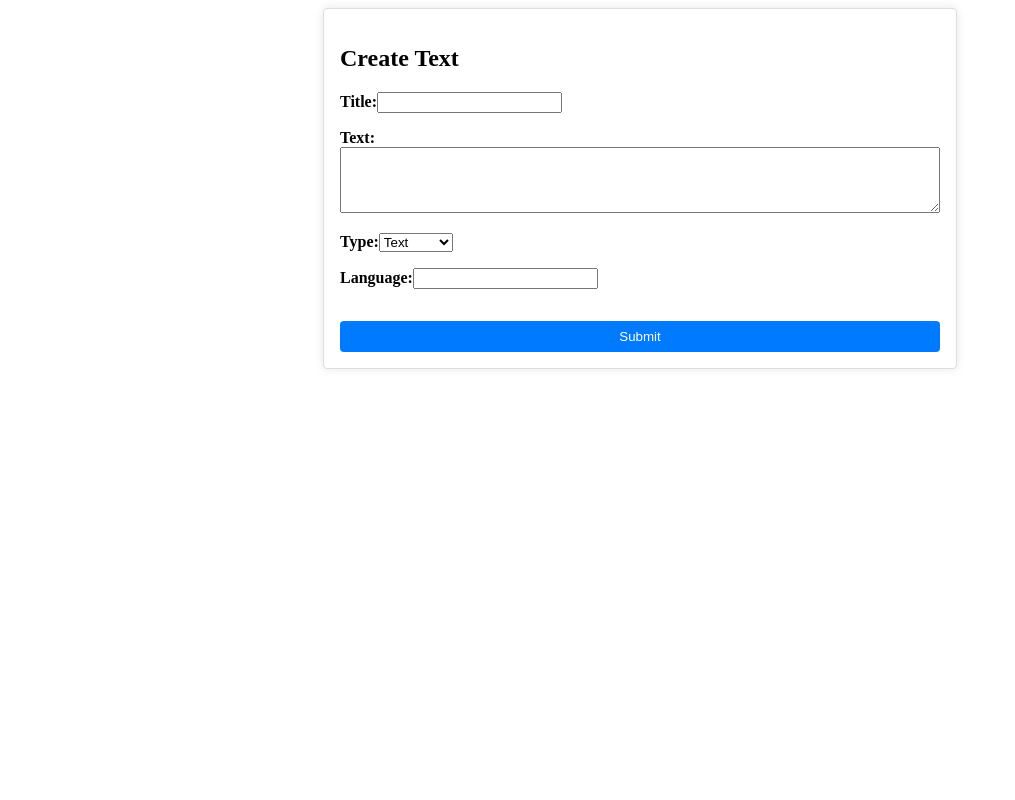
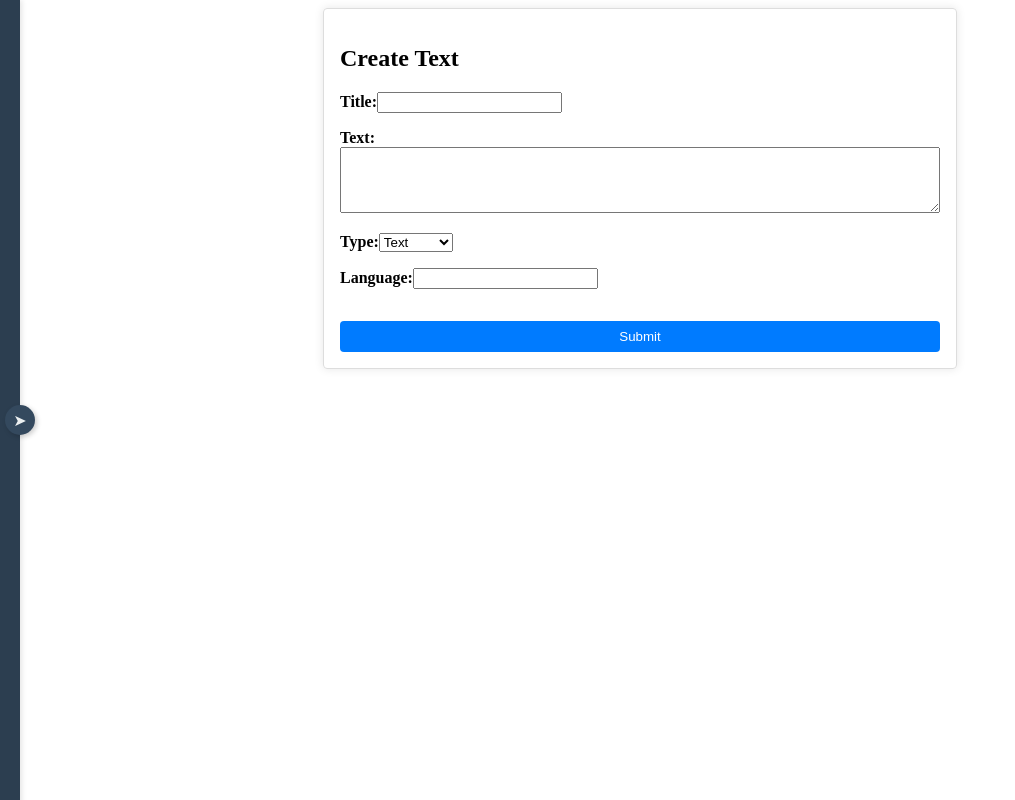
Before and after one commit to xaviza11/TYPE_WAR_APP, a Nuxt app: page /createText in a window 1280 px wide. Shown: the whole page, without its empty margins (0-1015 px from the left). Built offline with nearby package versions, Linux system fonts and the light colour scheme.

Commit message:
import navbar on pages

```diff
--- a/components/NavBar.vue
+++ b/components/NavBar.vue
@@ -14,7 +14,6 @@
           <nav class="nav-links">
             <router-link to="/" class="nav-item">Home</router-link>
             <router-link to="/" class="nav-item">About</router-link>
-            <router-link to="/" class="nav-item">Contact</router-link>
           </nav>
 
           <div class="settings">
@@ -49,7 +48,7 @@
       const username = ref('John Doe');
       const selectedLanguage = ref(Cookies.get('language') || 'en');
       const selectedMode = ref(Cookies.get('mode') || 'normal');
-      const isCollapsed = ref(false);
+      const isCollapsed = ref(true);
 
       const toggleCollapse = () => {
         isCollapsed.value = !isCollapsed.value;
--- a/pages/createText.vue
+++ b/pages/createText.vue
@@ -39,6 +39,7 @@
       <button type="submit">Submit</button>
     </form>
     <Alert v-if="errorMessage" :message="errorMessage" @close="clearErrorMessage" />
+    <NavBar></NavBar>
   </div>
 </template>
 
@@ -47,6 +48,7 @@ import { defineComponent, ref } from 'vue';
 import  Alert  from '../components/Alert.vue';
 import Cookies from 'js-cookie';
 import postCreateText from '../handlers/texts/postCreateText';
+import NavBar from '../components/NavBar.vue'
 
 export default defineComponent({
   name: 'CreateText',
--- a/pages/exercises.vue
+++ b/pages/exercises.vue
@@ -10,6 +10,7 @@
         </li>
       </ul>
     </div>
+    <NavBar></NavBar>
   </div>
 </template>
 
@@ -18,6 +19,7 @@ import { defineComponent, ref } from 'vue';
 import { useRouter } from 'vue-router';
 import getTexts from '../handlers/texts/getTexts';
 import ExerciseList from '../components/ExerciseList.vue';
+import NavBar from '../components/NavBar.vue'
 
 export default defineComponent({
   name: 'ExercisesPage',
--- a/pages/texts.vue
+++ b/pages/texts.vue
@@ -10,6 +10,7 @@
         </li>
       </ul>
     </div>
+    <NavBar></NavBar>
   </div>
 </template>
 
@@ -18,6 +19,7 @@ import { defineComponent, ref } from 'vue';
 import { useRouter } from 'vue-router';
 import ExerciseList from '../components/ExerciseList.vue';
 import getTexts  from '../handlers/texts/getTexts';
+import NavBar from '../components/NavBar.vue'
 
 export default defineComponent({
   name: 'ExercisesPage',
--- a/pages/typePage.vue
+++ b/pages/typePage.vue
@@ -1,6 +1,7 @@
 <template>
-  <div class="home">
+  <div class="TypePage">
     <TypePanel :title="title" :text="text" :language="language" :createdAt="createdAt" />
+    <NavBar></NavBar>
   </div>
 </template>
 
@@ -9,6 +10,7 @@ import { defineComponent, ref, onMounted } from 'vue';
 import { useRoute } from 'vue-router';
 import TypePanel from '../components/TypePanel.vue';
 import getOneText from '../handlers/texts/getTextById';
+import NavBar from '../components/NavBar.vue';
 
 export default defineComponent({
   name: 'TypePage',
@@ -46,7 +48,7 @@ export default defineComponent({
 </script>
 
 <style scoped>
-.home {
+.TypePage {
   text-align: center;
   margin-top: 50px;
 }
```
